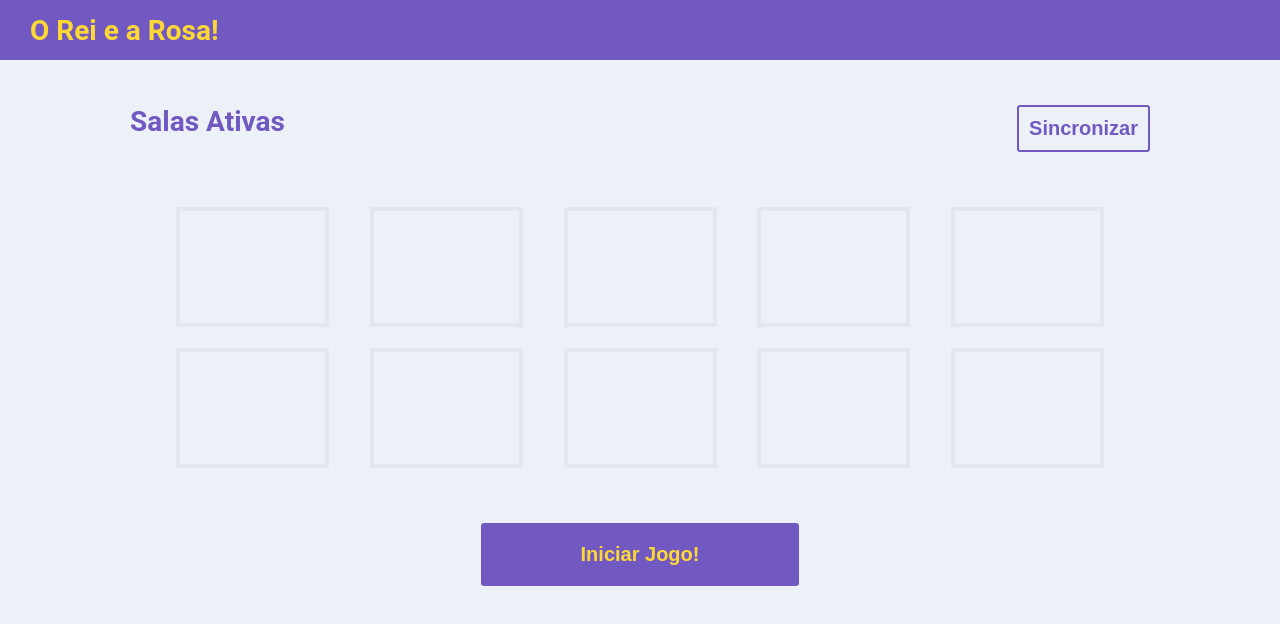
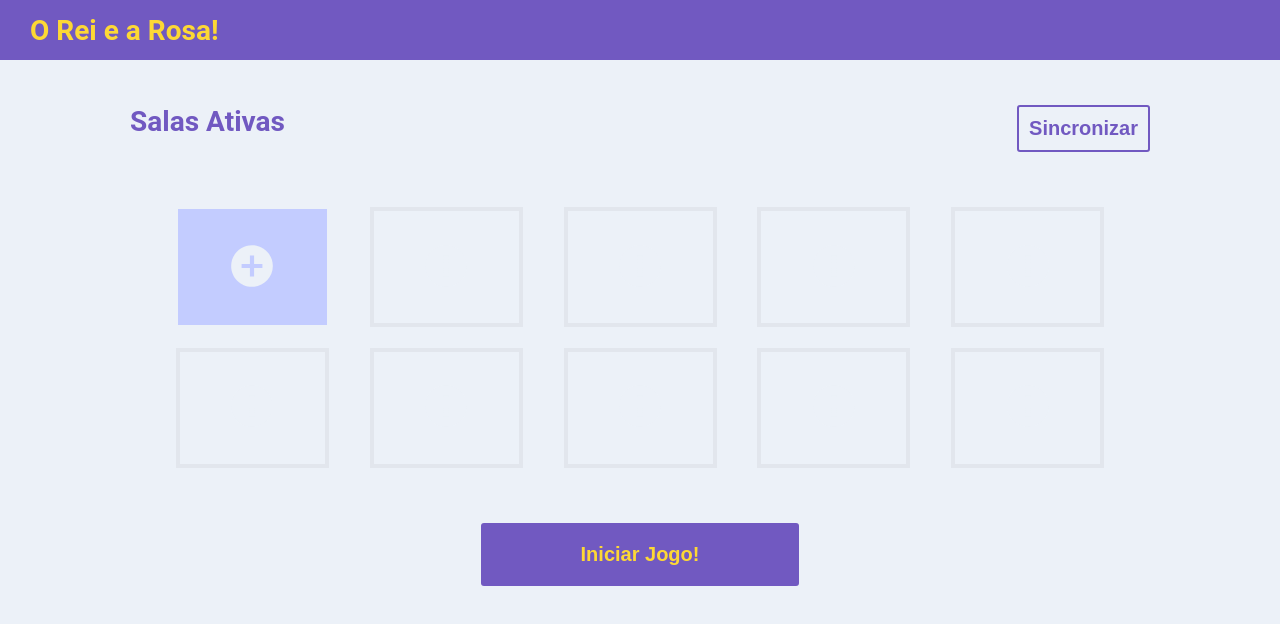
Before and after one commit to vinicioscoppi/senai-rei-rosa, a React (Create React App) app in the folder front/rei-rosa/: page / in a window 1280 px wide. Shown: the top 624 px of the page. Built offline with nearby package versions, Linux system fonts and the light colour scheme.

Commit message:
Adicionado efeito de hover na tela inicial

```diff
--- a/front/rei-rosa/src/components/Room/Button/index.js
+++ b/front/rei-rosa/src/components/Room/Button/index.js
@@ -2,14 +2,49 @@ import React from 'react';
 
 import { Container } from './styles';
 import AddCircle from '@material-ui/icons/AddCircle';
+import FiberManualRecordIcon from '@material-ui/icons/FiberManualRecord';
+import StopIcon from '@material-ui/icons/Stop';
 
 export default class Button extends React.Component {
 
-    render(){
+    render() {
         return (
-            <Container onClick = { () => this.props.click( this.props.id + 1 ) }>
-                <AddCircle style={{ fontSize: 50 }}></AddCircle>
+            <Container onClick={() => this.props.click(this.props.id + 1)}
+                onMouseEnter={() => this.props.mouseOver(this.props.id)}
+                onMouseLeave={() => this.props.mouseLeave(this.props.id)}
+                style={this.props.hovered ? this.getHoveredStyle() : this.getNotHoveredStyle()}>
+                {this.getIcon()}
             </Container>
         );
     }
+
+    getIcon() {
+        const icon = this.props.icon;
+        if (icon === 'ADD') {
+            return <AddCircle style={{ fontSize: 50 }}></AddCircle>
+        } else if (icon === 'CIRCLE') {
+            return <FiberManualRecordIcon style={{ fontSize: 100 }}></FiberManualRecordIcon>
+        } else if (icon === 'SQUARE') {
+            return <StopIcon style={{ fontSize: 100 }}></StopIcon>
+        } else {
+            return <AddCircle style={{ fontSize: 200 }}></AddCircle>
+        }
+    }
+
+    getHoveredStyle() {
+        return {
+            border: 'solid 2px #ecf1f8',
+            background: '#c3ccff radial-gradient(circle, transparent 1%, #c3ccff 1%) center/15000%',
+            transition: 'background 0.8s',
+            cursor: 'pointer'
+        }
+    }
+
+    getNotHoveredStyle() {
+        return {
+            border: 'solid 4px #e2e6ed',
+            background: '#ecf1f8',
+            transition: 'background 0.3s'
+        };
+    }
 }
--- a/front/rei-rosa/src/components/Room/Button/styles.js
+++ b/front/rei-rosa/src/components/Room/Button/styles.js
@@ -1,22 +1,12 @@
 import styled from 'styled-components';
 
 export const Container = styled.button`
-  border:solid 4px #e2e6ed;
   height:120px;
   width:15%;
   margin: 1% 2%;
   align-items: center;
   color:#ecf1f8;
-  background:#ecf1f8;
   background-position: center;
-  transition: background 0.3s;
-
-  :hover {
-    border:solid 2px #ecf1f8;
-    background:#c3ccff radial-gradient(circle, transparent 1%, #c3ccff 1%) center/15000%;
-    transition: background 0.8s;
-    cursor: pointer;
-  }
 
   :active {
     border:solid 2px #ecf1f8;
--- a/front/rei-rosa/src/components/Room/index.js
+++ b/front/rei-rosa/src/components/Room/index.js
@@ -2,37 +2,48 @@ import React from 'react';
 
 import { Container } from './styles';
 import Button from './Button';
+import arrayFromTo from '../../utils/array-from-to';
 
 export default class Room extends React.Component {
 
-    renderRoom(i) {
+    state = { sync: false, hoveredRoom: 0, rooms: [] };
+
+    render() {
+        return (
+            <Container>
+                {this.renderRooms()}
+            </Container>
+        );
+    }
+
+    renderRooms() {
+        return arrayFromTo(0, 9).map(i => this.renderRoom(i, this.state.hoveredRoom >= i));
+    }
+
+    renderRoom(i, hovered) {
         return (
             <Button
-                click = { this.getNumerOfRooms }
+                click={this.getNumerOfRooms}
                 id={i}
+                hovered={hovered}
+                sync={this.state.sync}
+                icon={this.state.rooms[i]?.icon || 'ADD'}
+                mouseOver={this.handleMouseOver}
+                mouseLeave={this.handleMouseLeave}
             />
         );
     }
 
-    render() {
-        return (
-            <Container>
-                {this.renderRoom(0)}
-                {this.renderRoom(1)}
-                {this.renderRoom(2)}
-                {this.renderRoom(3)}
-                {this.renderRoom(4)}
-                {this.renderRoom(5)}
-                {this.renderRoom(6)}
-                {this.renderRoom(7)}
-                {this.renderRoom(8)}
-                {this.renderRoom(9)}
-            </Container>
-        );
+    handleMouseOver = (i) =>  {
+        this.setState({ sync: false, hoveredRoom: i, rooms: [] });
     }
 
-    async getNumerOfRooms(i) {
+    handleMouseLeave = () =>  {
+        this.setState({ sync: false, hoveredRoom: -1, rooms: [] });
+    }
+
+    getNumberOfRooms = async (i) =>  {
         const response = await fetch(`http://localhost:3001/room/${i}`);
-        console.log(await response.json());
+        this.setState({ sync: false,  hoveredRoom: 0, rooms: await response.json() });
     }
 }
--- /dev/null
+++ b/front/rei-rosa/src/utils/array-from-to.js
@@ -0,0 +1,2 @@
+const arrayFromTo = (from, to) => Array.from(Array(to + 1), (_, i) => i + from);
+export default arrayFromTo;
```
